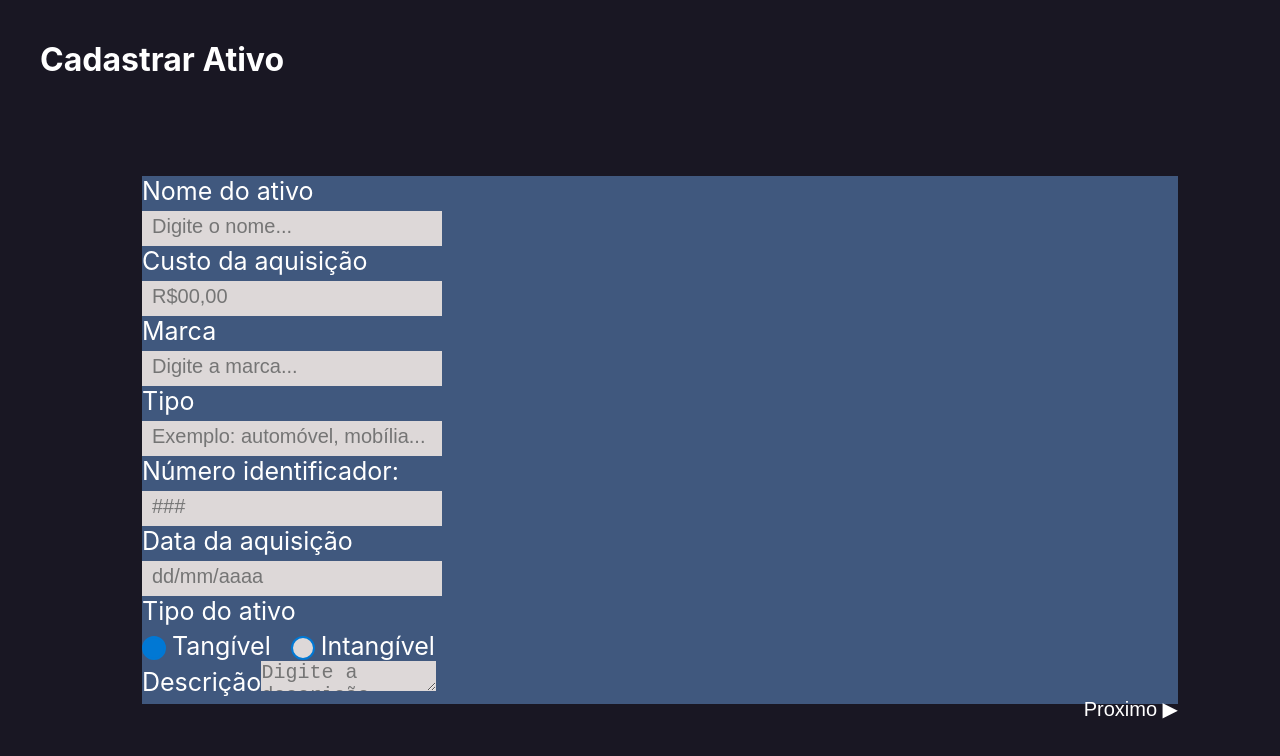
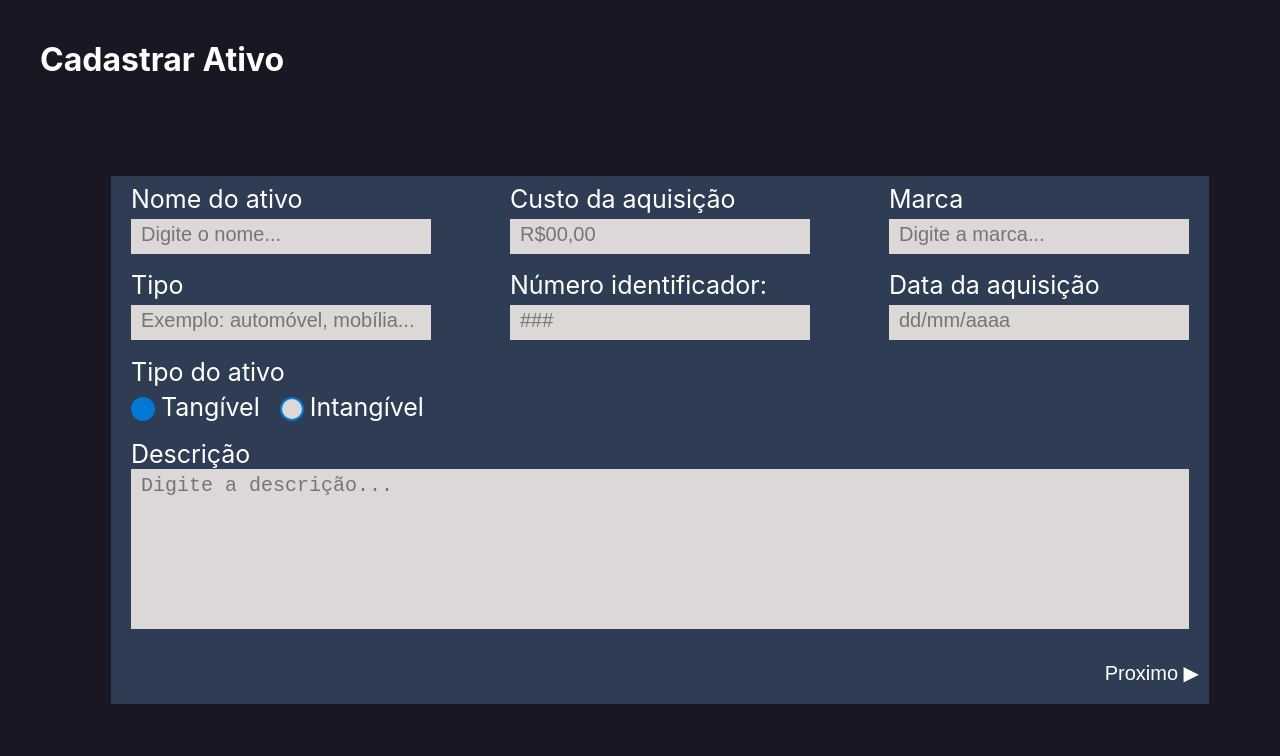
Before and after one commit to equipe-javali/API_3_FRONT, a React (Create React App) app in the folder ctrl-a/: page / in a window 1280 px wide. Shown: the top 756 px of the page. Built offline with nearby package versions, Linux system fonts and the light colour scheme.

Commit message:
2.1 - Criei o estilo da coluna e do textarea

```diff
--- a/ctrl-a/src/pages/css/cadastroAtivos.css
+++ b/ctrl-a/src/pages/css/cadastroAtivos.css
@@ -1,3 +1,29 @@
+:root {
+    /* Div Forms */
+    --minWidthDivFormsAtivo: calc(100vw - var(--paddingDivFormsAtivo));
+    --minHeightDivFormsAtivo: calc(100vh - var(--paddingTopDivFormsAtivo));
+    --paddingLeftDivFormsAtivo: 40px;
+    --paddingTopDivFormsAtivo: 40px;
+
+    /* Forms */
+    --widthFormsAtivo: calc(95% - 2 * var(--paddingHorizontalFormsAtivo));
+    --heightFormsAtivo: calc(80% - 2 * var(--paddingVerticalFormsAtivo));
+    --paddingHorizontalFormsAtivo: 40px;
+    --paddingVerticalFormsAtivo: 40px;
+
+    /* COLUNA */
+    --witdhColunaFormsAtivo: calc(100% - 2 * var(--paddingColunaFormsAtivo));
+    --paddingColunaFormsAtivo: 20px;
+
+    /* Botão Forms */
+    --fontSizeBotaoForms: 20px;
+
+    /* Descrição Forms */
+    --paddingVerticalDescricaoForms: 5px;
+    --paddingHorizontalDescricaoForms: 10px;
+    --widthDescricaoForms: calc(100% - 2 * var(--paddingHorizontalDescricaoForms))
+}
+
 /*
 ===================
 = Base Formulário =
@@ -14,6 +40,18 @@
     min-width: var(--minWidthDivFormsAtivo);
 }
 
+.colunaFormsAtivo {
+    display: flex;
+    flex-wrap: wrap;
+    width: var(--witdhColunaFormsAtivo);
+    padding: 0 var(--paddingColunaFormsAtivo);
+    justify-content: space-between;
+}
+
+.colunaFormsAtivo>* {
+    flex: 1;
+}
+
 /*
 =====================
 = Título Formulário =
@@ -25,9 +63,32 @@
 
 .divFormsAtivo>form {
     margin: auto;
-    background-color: var(--cor1);
+    background-color: var(--cor8);
+    display: flex;
+    flex-direction: column;
     width: var(--widthFormsAtivo);
     height: var(--heightFormsAtivo);
+}
+
+.divFormsAtivo>form>* {
+    margin-top: auto;
+    gap: 10px;
+    margin-bottom: auto;
+}
+
+
+
+/*
+=========================
+= Descrições Formulário =
+==========================
+*/
+
+.descricaoFormsAtivo>textarea {
+    padding: var(--paddingVerticalDescricaoForms) var(--paddingHorizontalDescricaoForms);
+    width: var(--widthDescricaoForms);
+    height: 150px;
+    resize: none;
 }
 
 /*
@@ -39,8 +100,8 @@
 .divBotaoForms {
     display: flex;
     justify-content: space-between;
+    margin-bottom: 0;
     margin-top: auto;
-    margin-bottom: 0;
     width: 100%;
 }
 
@@ -48,11 +109,13 @@
     background-color: inherit;
     border: 0;
     color: var(--branco);
+    padding: 10px;
+    border-radius: 15px;
     font-size: var(--fontSizeBotaoForms);
 }
 
 .divBotaoForms>button:hover {
-    background-color: var(--cor6);
+    background-color: var(--cor9);
 }
 
 .botaoVoltarForms {
@@ -62,20 +125,3 @@
 .botaoProximoForms {
     right: 0;
 }
-
-:root {
-    /* Div Forms */
-    --minWidthDivFormsAtivo: calc(100vw - var(--paddingDivFormsAtivo));
-    --minHeightDivFormsAtivo: calc(100vh - var(--paddingTopDivFormsAtivo));
-    --paddingLeftDivFormsAtivo: 40px;
-    --paddingTopDivFormsAtivo: 40px;
-
-    /* Forms */
-    --widthFormsAtivo: calc(90% - 2 * var(--paddingHorizontalFormsAtivo));
-    --heightFormsAtivo: calc(80% - 2 * var(--paddingVerticalFormsAtivo));
-    --paddingHorizontalFormsAtivo: 40px;
-    --paddingVerticalFormsAtivo: 40px;
-
-    /* Botão Forms */
-    --fontSizeBotaoForms: 20px;
-}
```
